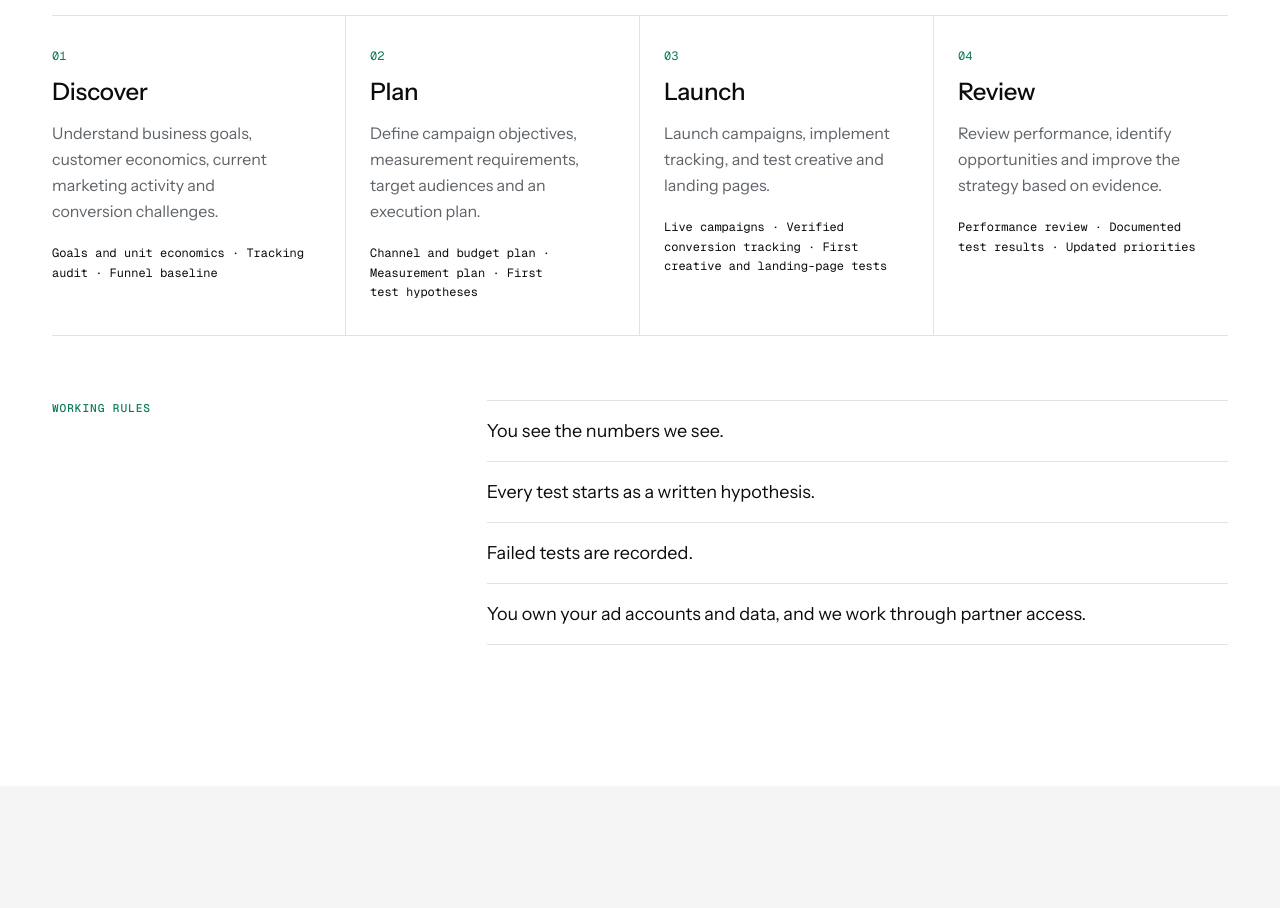
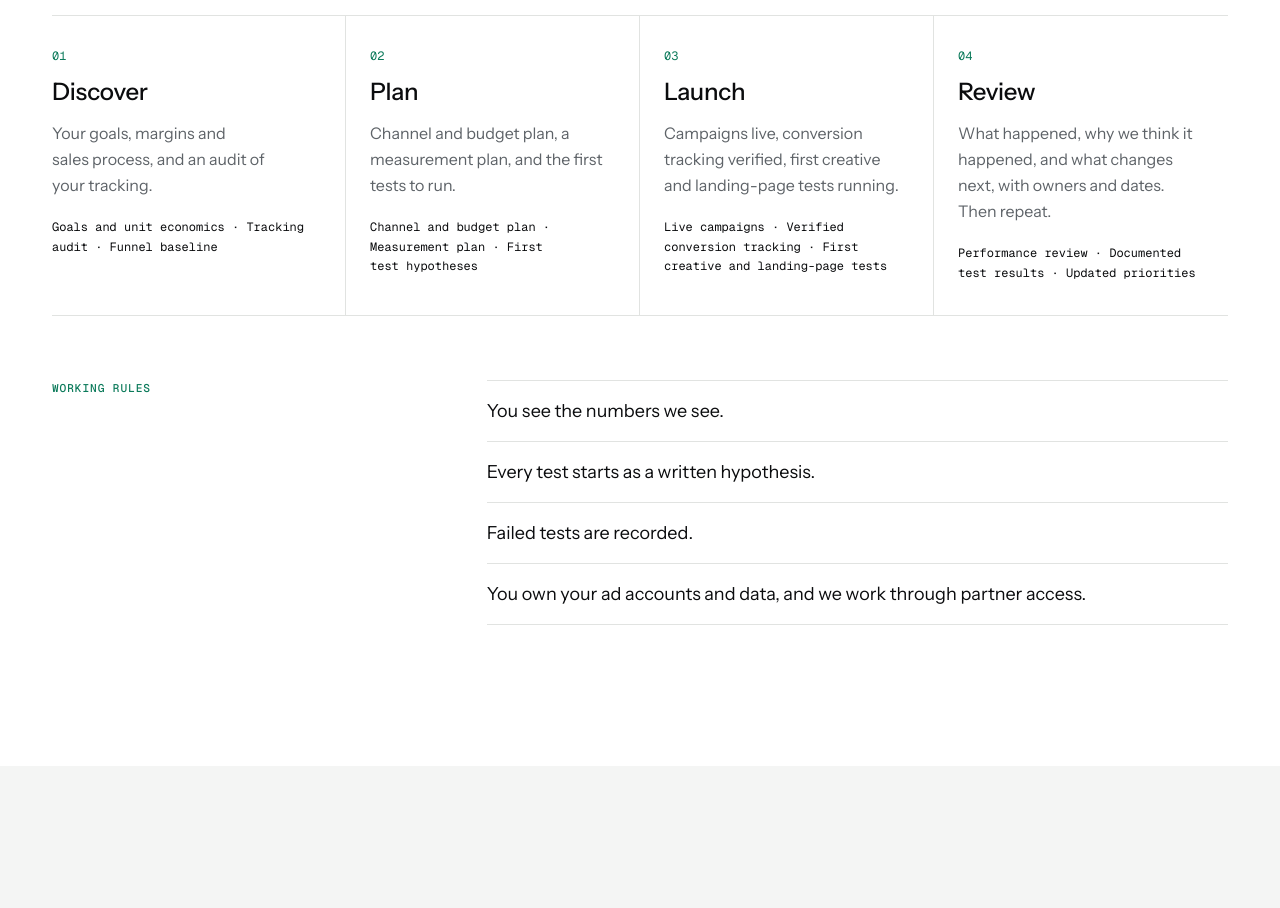
Before and after one commit to riddh9904/valora-digital, a Next.js app: page / in a window 1280 px wide. Shown: the part 6460-7368 px from the top of the page. Built offline with nearby package versions, Linux system fonts and the light colour scheme; no server answers.

Commit message:
Use approved stage descriptions in approach section
Co-Authored-By: Claude Opus 5.5 <noreply@anthropic.com>

```diff
--- a/components/sections/Methodology.tsx
+++ b/components/sections/Methodology.tsx
@@ -3,22 +3,22 @@ import { SectionHeading } from "@/components/ui/SectionHeading";
 const steps = [
   {
     title: "Discover",
-    text: "Understand business goals, customer economics, current marketing activity and conversion challenges.",
+    text: "Your goals, margins and sales process, and an audit of your tracking.",
     outputs: ["Goals and unit economics", "Tracking audit", "Funnel baseline"],
   },
   {
     title: "Plan",
-    text: "Define campaign objectives, measurement requirements, target audiences and an execution plan.",
+    text: "Channel and budget plan, a measurement plan, and the first tests to run.",
     outputs: ["Channel and budget plan", "Measurement plan", "First test hypotheses"],
   },
   {
     title: "Launch",
-    text: "Launch campaigns, implement tracking, and test creative and landing pages.",
+    text: "Campaigns live, conversion tracking verified, first creative and landing-page tests running.",
     outputs: ["Live campaigns", "Verified conversion tracking", "First creative and landing-page tests"],
   },
   {
     title: "Review",
-    text: "Review performance, identify opportunities and improve the strategy based on evidence.",
+    text: "What happened, why we think it happened, and what changes next, with owners and dates. Then repeat.",
     outputs: ["Performance review", "Documented test results", "Updated priorities"],
   },
 ];
```
